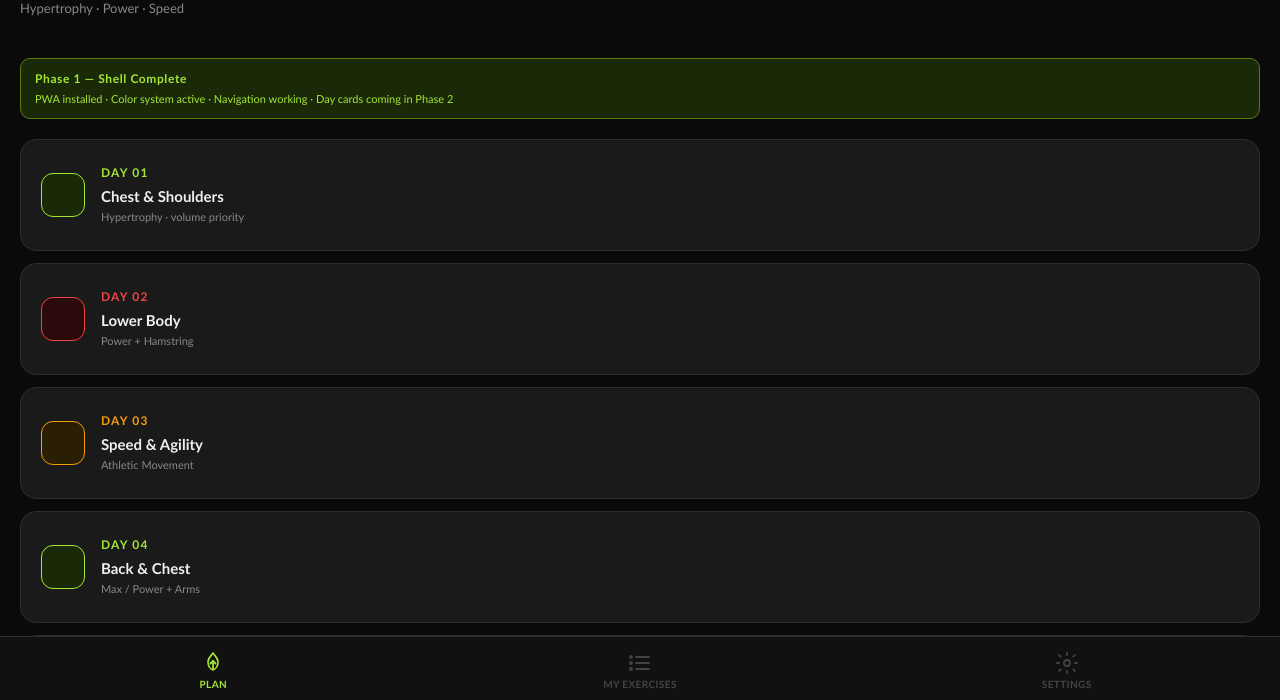
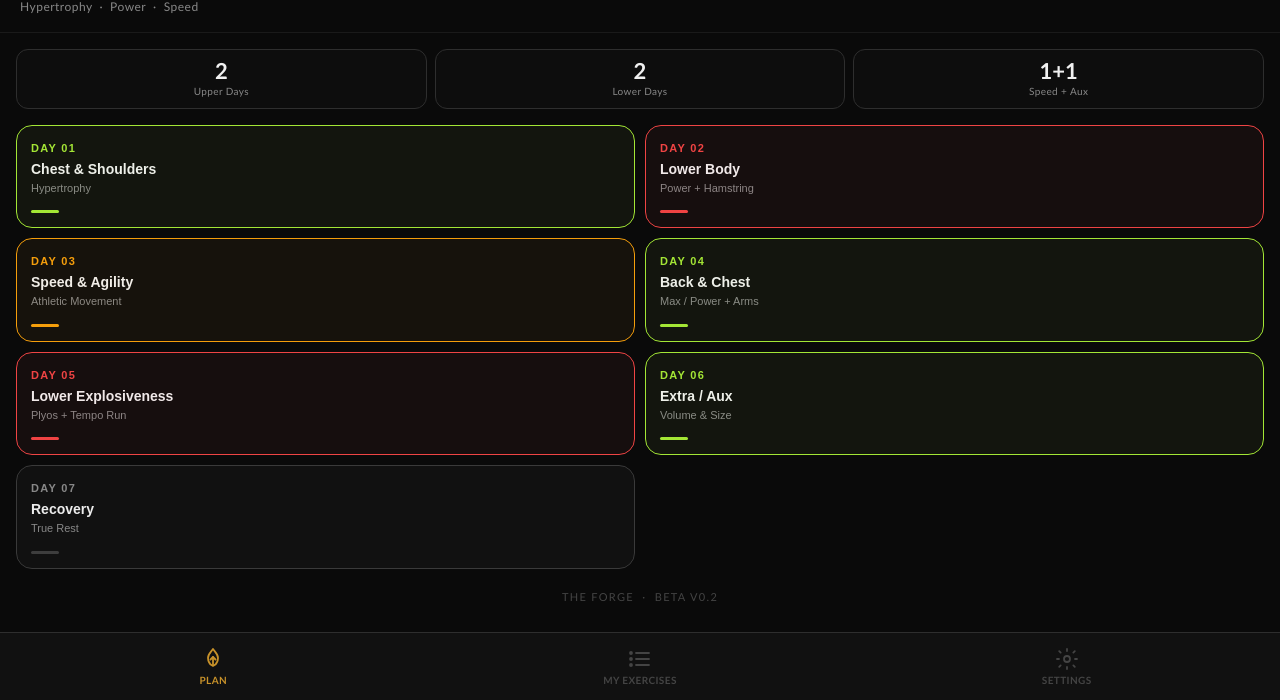
Before and after one commit to Apesce88/the_forge, a plain HTML site: page index.html in a window 1280 px wide. Shown: the part 100-800 px from the top of the page. Drawn offline with Linux system fonts and the light colour scheme.

Commit message:
Update index.html

```diff
--- a/index.html
+++ b/index.html
@@ -2,42 +2,37 @@
 <html lang="en">
 <head>
   <meta charset="UTF-8"/>
-
-  <!-- ── PWA Meta Tags ── -->
-  <!-- These tell iPhone Safari to treat this as a standalone app -->
   <meta name="apple-mobile-web-app-capable" content="yes"/>
   <meta name="apple-mobile-web-app-status-bar-style" content="black-translucent"/>
   <meta name="apple-mobile-web-app-title" content="The Forge"/>
   <meta name="mobile-web-app-capable" content="yes"/>
-
-  <!-- ── Viewport ── -->
-  <!-- viewport-fit=cover lets content go behind the notch/dynamic island -->
   <meta name="viewport" content="width=device-width, initial-scale=1.0, viewport-fit=cover"/>
-
+  <link href="https://fonts.googleapis.com/css2?family=Cinzel:wght@700;900&family=Bebas+Neue&display=swap" rel="stylesheet"/>
   <title>The Forge</title>
 
   <style>
     /* ── Color Palette ── */
     :root {
-      --black:      #0a0a0a;
-      --grey-dark:  #111111;
-      --grey-mid:   #1a1a1a;
-      --grey-card:  #222222;
-      --grey-light: #2e2e2e;
-      --grey-muted: #3a3a3a;
-      --lime:       #a3e635;
-      --lime-dark:  #5a7d10;
-      --lime-dim:   #1a2a08;
-      --red:        #ef4444;
-      --red-dim:    #2a0a0a;
-      --gold:       #f59e0b;
-      --gold-dim:   #2a1e04;
-      --white:      #ffffff;
-      --text-pri:   #f0f0f0;
-      --text-sec:   #888888;
-      --text-mute:  #444444;
-
-      /* Safe area insets for iPhone notch / home bar */
+      --black:       #0a0a0a;
+      --grey-dark:   #111111;
+      --grey-mid:    #1a1a1a;
+      --grey-card:   #222222;
+      --grey-light:  #2e2e2e;
+      --grey-muted:  #3a3a3a;
+      --lime:        #a3e635;
+      --lime-dark:   #5a7d10;
+      --lime-dim:    #1a2a08;
+      --red:         #ef4444;
+      --red-dim:     #2a0a0a;
+      --gold:        #f59e0b;
+      --gold-metal:  #c8922a;
+      --gold-dim:    #2a1e04;
+      --white:       #ffffff;
+      --text-pri:    #f0f0f0;
+      --text-sec:    #888888;
+      --text-mute:   #444444;
+      --font-title: 'Cinzel', serif;
+      --font-body:  'Bebas Neue', sans-serif;
       --sat: env(safe-area-inset-top, 0px);
       --sab: env(safe-area-inset-bottom, 0px);
       --sal: env(safe-area-inset-left, 0px);
@@ -52,7 +47,6 @@
       -webkit-tap-highlight-color: transparent;
     }
 
-    /* ── Base ── */
     html, body {
       height: 100%;
       background: var(--black);
@@ -60,7 +54,7 @@
       font-family: 'Trebuchet MS', 'Segoe UI', sans-serif;
       font-size: 16px;
       line-height: 1.5;
-      overflow: hidden; /* app shell handles its own scroll */
+      overflow: hidden;
       -webkit-font-smoothing: antialiased;
     }
 
@@ -70,21 +64,18 @@
       inset: 0;
       display: flex;
       flex-direction: column;
-      /* Respect iPhone safe areas */
       padding-top: var(--sat);
-      padding-bottom: var(--sab);
       padding-left: var(--sal);
       padding-right: var(--sar);
       background: var(--black);
     }
 
-    /* ── Screen Container ── */
-    /* This is the scrollable middle section between header and nav */
     #screen {
       flex: 1;
       overflow-y: auto;
       -webkit-overflow-scrolling: touch;
       overscroll-behavior: contain;
+      padding-bottom: calc(16px + var(--sab));
     }
 
     /* ── Bottom Navigation ── */
@@ -93,8 +84,7 @@
       background: var(--grey-dark);
       border-top: 1px solid var(--grey-light);
       padding: 8px 0 4px;
-      /* Extra padding for iPhone home bar */
-      padding-bottom: calc(4px + var(--sab));
+      padding-bottom: calc(8px + var(--sab));
       flex-shrink: 0;
     }
 
@@ -117,9 +107,7 @@
       transition: color 0.15s;
     }
 
-    .nav-btn.active {
-      color: var(--lime);
-    }
+    .nav-btn.active { color: var(--gold-metal); }
 
     .nav-btn svg {
       width: 24px;
@@ -131,9 +119,11 @@
       stroke-linejoin: round;
     }
 
-    /* ── Home Screen ── */
+    /* ── Home Header ── */
     .home-header {
-      padding: 32px 20px 20px;
+      padding: 28px 20px 16px;
+      border-bottom: 1px solid var(--grey-mid);
+      margin-bottom: 16px;
     }
 
     .home-eyebrow {
@@ -141,103 +131,165 @@
       font-weight: 600;
       letter-spacing: 0.18em;
       text-transform: uppercase;
-      color: var(--lime);
+      color: var(--gold-metal);
       margin-bottom: 4px;
     }
 
     .home-title {
-      font-size: 28px;
+      font-size: 30px;
       font-weight: 700;
       color: var(--text-pri);
-      letter-spacing: 0.02em;
+      letter-spacing: 0.04em;
+      font-family: var(--font-title);
+    }
+
+    .home-title span {
+      color: var(--lime);
     }
 
     .home-subtitle {
-      font-size: 13px;
+      font-size: 12px;
       color: var(--text-sec);
       margin-top: 4px;
+      letter-spacing: 0.04em;
     }
 
-    /* ── Placeholder content ── */
-    .placeholder-section {
-      padding: 20px;
+    /* ── Stats Row ── */
+    .stats-row {
+      display: grid;
+      grid-template-columns: 1fr 1fr 1fr;
+      gap: 8px;
+      padding: 0 16px 16px;
     }
 
-    .placeholder-card {
-      background: var(--grey-mid);
+    .stat-card {
+      background: #0d0d0d;
       border: 1px solid var(--grey-light);
-      border-radius: 16px;
-      padding: 24px 20px;
-      margin-bottom: 12px;
-      display: flex;
-      align-items: center;
-      gap: 16px;
+      border-radius: 12px;
+      padding: 10px 8px;
+      text-align: center;
     }
 
-    .placeholder-dot {
-      width: 44px;
-      height: 44px;
-      border-radius: 12px;
-      flex-shrink: 0;
+    .stat-num {
+      font-size: 22px;
+      font-weight: 700;
+      color: var(--text-pri);
+      line-height: 1;
     }
 
-    .placeholder-dot.lime  { background: var(--lime-dim);  border: 1px solid var(--lime); }
-    .placeholder-dot.red   { background: var(--red-dim);   border: 1px solid var(--red); }
-    .placeholder-dot.gold  { background: var(--gold-dim);  border: 1px solid var(--gold); }
-    .placeholder-dot.grey  { background: var(--grey-card); border: 1px solid var(--grey-muted); }
+    .stat-label {
+      font-size: 10px;
+      color: var(--text-sec);
+      margin-top: 3px;
+      letter-spacing: 0.04em;
+      line-height: 1.3;
+    }
 
-    .placeholder-text .label {
-      font-size: 12px;
+    /* ── Day Grid ── */
+    .day-grid {
+      display: grid;
+      grid-template-columns: 1fr 1fr;
+      gap: 10px;
+      padding: 0 16px;
+    }
+
+    .day-card {
+      background: #0d0d0d;
+      border-radius: 16px;
+      padding: 16px 14px 14px;
+      cursor: pointer;
+      text-align: left;
+      border: 1px solid var(--grey-light);
+      transition: transform 0.12s, border-color 0.12s;
+      position: relative;
+      overflow: hidden;
+      -webkit-tap-highlight-color: transparent;
+      /* Full width of last card if odd number */
+    }
+
+    .day-card:active {
+      transform: scale(0.96);
+    }
+
+    /* Color tint overlay on card */
+    .day-card::before {
+      content: '';
+      position: absolute;
+      inset: 0;
+      border-radius: 16px;
+      opacity: 0.04;
+      pointer-events: none;
+    }
+
+    .day-card.lime  { border-color: var(--lime); border-width: 1.5px; }
+    .day-card.lime::before  { background: var(--lime); }
+
+    .day-card.red   { border-color: var(--red); border-width: 1.5px; }
+    .day-card.red::before   { background: var(--red); }
+
+    .day-card.gold  { border-color: var(--gold); border-width: 1.5px; }
+    .day-card.gold::before  { background: var(--gold); }
+
+    .day-card.grey  { border-color: var(--grey-muted); border-width: 1.5px; }
+    .day-card.grey::before  { background: #888; }
+
+    .day-number {
+      font-size: 11px;
       font-weight: 700;
-      letter-spacing: 0.1em;
+      letter-spacing: 0.12em;
       text-transform: uppercase;
+      margin-bottom: 6px;
+    }
+
+    .day-card.lime  .day-number { color: var(--lime); }
+    .day-card.red   .day-number { color: var(--red); }
+    .day-card.gold  .day-number { color: var(--gold); }
+    .day-card.grey  .day-number { color: var(--text-sec); }
+
+    .day-title {
+      font-size: 14px;
+      font-weight: 700;
+      color: var(--text-pri);
+      line-height: 1.3;
       margin-bottom: 3px;
     }
 
-    .placeholder-text .label.lime  { color: var(--lime); }
-    .placeholder-text .label.red   { color: var(--red); }
-    .placeholder-text .label.gold  { color: var(--gold); }
-    .placeholder-text .label.grey  { color: var(--text-sec); }
-
-    .placeholder-text .title {
-      font-size: 15px;
-      font-weight: 700;
-      color: var(--text-pri);
+    .day-subtitle {
+      font-size: 11px;
+      color: var(--text-sec);
+      line-height: 1.4;
     }
 
-    .placeholder-text .sub {
-      font-size: 11px;
-      color: var(--text-sec);
-      margin-top: 2px;
+    /* Color bar at bottom of card */
+    .day-bar {
+      height: 3px;
+      border-radius: 2px;
+      margin-top: 14px;
+      width: 28px;
     }
 
-    /* Phase label */
-    .phase-badge {
-      margin: 20px 20px 0;
-      background: var(--lime-dim);
-      border: 1px solid var(--lime-dark);
-      border-radius: 10px;
-      padding: 10px 14px;
+    .day-card.lime .day-bar { background: var(--lime); }
+    .day-card.red  .day-bar { background: var(--red); }
+    .day-card.gold .day-bar { background: var(--gold); }
+    .day-card.grey .day-bar { background: var(--grey-muted); }
+
+    /* Forge mark */
+    .forge-mark {
+      text-align: center;
       font-size: 11px;
-      color: var(--lime);
-      line-height: 1.6;
+      color: var(--text-mute);
+      letter-spacing: 0.12em;
+      text-transform: uppercase;
+      padding: 20px 0 8px;
     }
 
-    .phase-badge strong {
-      display: block;
-      font-size: 12px;
-      margin-bottom: 2px;
-      letter-spacing: 0.05em;
-    }
-
-    /* Coming soon screen */
+    /* ── Coming Soon ── */
     .coming-soon {
       display: flex;
       flex-direction: column;
       align-items: center;
       justify-content: center;
-      height: 100%;
-      min-height: 300px;
+      min-height: 400px;
       padding: 40px 20px;
       text-align: center;
       gap: 12px;
@@ -247,7 +299,7 @@
       width: 64px;
       height: 64px;
       border-radius: 20px;
-      background: var(--grey-mid);
+      background: #0d0d0d;
       border: 1px solid var(--grey-light);
       display: flex;
       align-items: center;
@@ -258,7 +310,7 @@
     .coming-soon-icon svg {
       width: 32px;
       height: 32px;
-      stroke: var(--lime);
+      stroke: var(--gold-metal);
       fill: none;
       stroke-width: 1.6;
       stroke-linecap: round;
@@ -278,39 +330,26 @@
       line-height: 1.6;
     }
 
-    .forge-mark {
-      font-size: 11px;
-      color: var(--text-mute);
-      letter-spacing: 0.12em;
-      text-transform: uppercase;
-      margin-top: 8px;
+    .coming-soon .forge-mark {
+      padding: 8px 0 0;
     }
   </style>
 </head>
 <body>
+<div id="app">
+  <div id="screen"></div>
 
-<div id="app">
-
-  <!-- ── Scrollable Screen Area ── -->
-  <div id="screen">
-    <!-- JS renders the current screen here -->
-  </div>
-
-  <!-- ── Bottom Navigation ── -->
   <nav id="bottom-nav">
-
     <button class="nav-btn active" id="nav-plan" onclick="navigate('plan')">
-      <!-- Fire emblem with upward arrow rising from within -->
       <svg viewBox="0 0 24 24" aria-hidden="true">
-        <path d="M12 2 C10 5 7 7 7 11 C7 15.5 9.5 18 12 19 C14.5 18 17 15.5 17 11 C17 7 14 5 12 2 Z" stroke-width="1.6"/>
-        <line x1="12" y1="18" x2="12" y2="10" stroke-width="1.8"/>
-        <polyline points="9.5 12.5 12 10 14.5 12.5" stroke-width="1.8"/>
+        <path d="M12 2 C10 5 7 7 7 11 C7 15.5 9.5 18 12 19 C14.5 18 17 15.5 17 11 C17 7 14 5 12 2 Z"/>
+        <line x1="12" y1="18" x2="12" y2="10"/>
+        <polyline points="9.5 12.5 12 10 14.5 12.5"/>
       </svg>
       Plan
     </button>
 
     <button class="nav-btn" id="nav-exercises" onclick="navigate('exercises')">
-      <!-- List icon -->
       <svg viewBox="0 0 24 24" aria-hidden="true">
         <line x1="8" y1="6" x2="21" y2="6"/>
         <line x1="8" y1="12" x2="21" y2="12"/>
@@ -323,173 +362,111 @@
     </button>
 
     <button class="nav-btn" id="nav-settings" onclick="navigate('settings')">
-      <!-- Gear icon -->
       <svg viewBox="0 0 24 24" aria-hidden="true">
         <circle cx="12" cy="12" r="3"/>
         <path d="M12 2v2M12 20v2M4.22 4.22l1.42 1.42M18.36 18.36l1.42 1.42M2 12h2M20 12h2M4.22 19.78l1.42-1.42M18.36 5.64l1.42-1.42"/>
       </svg>
       Settings
     </button>
-
   </nav>
 </div>
 
 <script>
+  // ── Day Data ───────────────────────────────────────────────────────────────
+  // Each day has a color class matching our CSS: lime / red / gold / grey
+  var DAYS = [
+    { num:'01', title:'Chest & Shoulders', sub:'Hypertrophy',        color:'lime' },
+    { num:'02', title:'Lower Body',        sub:'Power + Hamstring',  color:'red'  },
+    { num:'03', title:'Speed & Agility',   sub:'Athletic Movement',  color:'gold' },
+    { num:'04', title:'Back & Chest',      sub:'Max / Power + Arms', color:'lime' },
+    { num:'05', title:'Lower Explosiveness', sub:'Plyos + Tempo Run',color:'red'  },
+    { num:'06', title:'Extra / Aux',       sub:'Volume & Size',      color:'lime' },
+    { num:'07', title:'Recovery',          sub:'True Rest',          color:'grey' },
+  ];
+
   // ── State ──────────────────────────────────────────────────────────────────
-  // This is the single source of truth for what screen is showing.
-  // In later phases, all app data (plan, library, settings) lives here too.
-  var state = {
-    view: 'plan'
-  };
+  var state = { view: 'plan' };
 
   // ── Navigate ───────────────────────────────────────────────────────────────
-  // Called when a nav button is tapped. Updates state and re-renders.
   function navigate(view) {
     state.view = view;
-
-    // Update nav button active states
-    document.querySelectorAll('.nav-btn').forEach(function(btn) {
-      btn.classList.remove('active');
+    document.querySelectorAll('.nav-btn').forEach(function(b) {
+      b.classList.remove('active');
     });
-    var activeBtn = document.getElementById('nav-' + view);
-    if (activeBtn) activeBtn.classList.add('active');
-
-    // Render the correct screen
+    var btn = document.getElementById('nav-' + view);
+    if (btn) btn.classList.add('active');
     render();
   }
 
   // ── Render ─────────────────────────────────────────────────────────────────
-  // Master render function. Reads state.view and draws the right screen.
-  // In later phases this grows to handle day views, modals, forms etc.
   function render() {
     var screen = document.getElementById('screen');
-
-    if (state.view === 'plan')      { screen.innerHTML = renderPlan(); }
-    if (state.view === 'exercises') { screen.innerHTML = renderExercises(); }
-    if (state.view === 'settings')  { screen.innerHTML = renderSettings(); }
+    if (state.view === 'plan')      screen.innerHTML = renderPlan();
+    if (state.view === 'exercises') screen.innerHTML = renderExercises();
+    if (state.view === 'settings')  screen.innerHTML = renderSettings();
   }
 
   // ── Screen: Plan ───────────────────────────────────────────────────────────
   function renderPlan() {
-    return `
-      <div class="home-header">
-        <div class="home-eyebrow">7-Day Program</div>
-        <div class="home-title">The Forge</div>
-        <div class="home-subtitle">Hypertrophy · Power · Speed</div>
-      </div>
+    // Build day cards HTML
+    var cardsHTML = DAYS.map(function(d, i) {
+      return '<button class="day-card ' + d.color + '" onclick="tapDay(' + i + ')">'
+        + '<div class="day-number">Day ' + d.num + '</div>'
+        + '<div class="day-title">' + d.title + '</div>'
+        + '<div class="day-subtitle">' + d.sub + '</div>'
+        + '<div class="day-bar"></div>'
+        + '</button>';
+    }).join('');
 
-      <div class="phase-badge">
-        <strong>Phase 1 — Shell Complete</strong>
-        PWA installed · Color system active · Navigation working · Day cards coming in Phase 2
-      </div>
+    return ''
+      + '<div class="home-header">'
+      +   '<div class="home-eyebrow">7-Day Program</div>'
+      +   '<div class="home-title">The Forge</div>'
+      +   '<div class="home-subtitle">Hypertrophy &nbsp;·&nbsp; Power &nbsp;·&nbsp; Speed</div>'
+      + '</div>'
+      + '<div class="stats-row">'
+      +   '<div class="stat-card"><div class="stat-num">2</div><div class="stat-label">Upper Days</div></div>'
+      +   '<div class="stat-card"><div class="stat-num">2</div><div class="stat-label">Lower Days</div></div>'
+      +   '<div class="stat-card"><div class="stat-num">1+1</div><div class="stat-label">Speed + Aux</div></div>'
+      + '</div>'
+      + '<div class="day-grid">' + cardsHTML + '</div>'
+      + '<div class="forge-mark">The Forge &nbsp;·&nbsp; Beta v0.2</div>';
+  }
 
-      <div class="placeholder-section">
-        <div class="placeholder-card">
-          <div class="placeholder-dot lime"></div>
-          <div class="placeholder-text">
-            <div class="label lime">Day 01</div>
-            <div class="title">Chest &amp; Shoulders</div>
-            <div class="sub">Hypertrophy · volume priority</div>
-          </div>
-        </div>
-        <div class="placeholder-card">
-          <div class="placeholder-dot red"></div>
-          <div class="placeholder-text">
-            <div class="label red">Day 02</div>
-            <div class="title">Lower Body</div>
-            <div class="sub">Power + Hamstring</div>
-          </div>
-        </div>
-        <div class="placeholder-card">
-          <div class="placeholder-dot gold"></div>
-          <div class="placeholder-text">
-            <div class="label gold">Day 03</div>
-            <div class="title">Speed &amp; Agility</div>
-            <div class="sub">Athletic Movement</div>
-          </div>
-        </div>
-        <div class="placeholder-card">
-          <div class="placeholder-dot lime"></div>
-          <div class="placeholder-text">
-            <div class="label lime">Day 04</div>
-            <div class="title">Back &amp; Chest</div>
-            <div class="sub">Max / Power + Arms</div>
-          </div>
-        </div>
-        <div class="placeholder-card">
-          <div class="placeholder-dot red"></div>
-          <div class="placeholder-text">
-            <div class="label red">Day 05</div>
-            <div class="title">Lower Explosiveness</div>
-            <div class="sub">Plyos + Tempo Run</div>
-          </div>
-        </div>
-        <div class="placeholder-card">
-          <div class="placeholder-dot lime"></div>
-          <div class="placeholder-text">
-            <div class="label lime">Day 06</div>
-            <div class="title">Extra / Aux</div>
-            <div class="sub">Volume &amp; Size</div>
-          </div>
-        </div>
-        <div class="placeholder-card">
-          <div class="placeholder-dot grey"></div>
-          <div class="placeholder-text">
-            <div class="label grey">Day 07</div>
-            <div class="title">Recovery</div>
-            <div class="sub">True Rest</div>
-          </div>
-        </div>
-      </div>
-
-      <div style="text-align:center; padding: 12px 0 32px;">
-        <div class="forge-mark">The Forge · Beta v0.1</div>
-      </div>
-    `;
+  // ── Day tap (placeholder — Phase 3 wires this up) ─────────────────────────
+  function tapDay(index) {
+    // Phase 3 will navigate to the day detail view
+    // For now just a visual confirmation it's tappable
+    var day = DAYS[index];
+    alert('Day ' + day.num + ' — ' + day.title + '\n\nFull workout view coming in Phase 3.');
   }
 
   // ── Screen: My Exercises ───────────────────────────────────────────────────
   function renderExercises() {
-    return `
-      <div class="coming-soon">
-        <div class="coming-soon-icon">
-          <svg viewBox="0 0 24 24" aria-hidden="true">
-            <line x1="8" y1="6" x2="21" y2="6"/>
-            <line x1="8" y1="12" x2="21" y2="12"/>
-            <line x1="8" y1="18" x2="21" y2="18"/>
-            <circle cx="3" cy="6" r="1" fill="currentColor"/>
-            <circle cx="3" cy="12" r="1" fill="currentColor"/>
-            <circle cx="3" cy="18" r="1" fill="currentColor"/>
-          </svg>
-        </div>
-        <h2>My Exercises</h2>
-        <p>Your personal exercise bank. Removed exercises will live here and can be added back to any workout day.</p>
-        <div class="forge-mark">Coming in Phase 6</div>
-      </div>
-    `;
+    return '<div class="coming-soon">'
+      + '<div class="coming-soon-icon">'
+      +   '<svg viewBox="0 0 24 24"><line x1="8" y1="6" x2="21" y2="6"/><line x1="8" y1="12" x2="21" y2="12"/><line x1="8" y1="18" x2="21" y2="18"/><circle cx="3" cy="6" r="1" fill="currentColor"/><circle cx="3" cy="12" r="1" fill="currentColor"/><circle cx="3" cy="18" r="1" fill="currentColor"/></svg>'
+      + '</div>'
+      + '<h2>My Exercises</h2>'
+      + '<p>Your personal exercise bank. Removed exercises live here and can be added back to any workout day.</p>'
+      + '<div class="forge-mark">Coming in Phase 6</div>'
+      + '</div>';
   }
 
   // ── Screen: Settings ───────────────────────────────────────────────────────
   function renderSettings() {
-    return `
-      <div class="coming-soon">
-        <div class="coming-soon-icon">
-          <svg viewBox="0 0 24 24" aria-hidden="true">
-            <circle cx="12" cy="12" r="3"/>
-            <path d="M12 2v2M12 20v2M4.22 4.22l1.42 1.42M18.36 18.36l1.42 1.42M2 12h2M20 12h2M4.22 19.78l1.42-1.42M18.36 5.64l1.42-1.42"/>
-          </svg>
-        </div>
-        <h2>Settings</h2>
-        <p>Gemini API key, auto-fill preferences, and app options will live here.</p>
-        <div class="forge-mark">Coming in Phase 7</div>
-      </div>
-    `;
+    return '<div class="coming-soon">'
+      + '<div class="coming-soon-icon">'
+      +   '<svg viewBox="0 0 24 24"><circle cx="12" cy="12" r="3"/><path d="M12 2v2M12 20v2M4.22 4.22l1.42 1.42M18.36 18.36l1.42 1.42M2 12h2M20 12h2M4.22 19.78l1.42-1.42M18.36 5.64l1.42-1.42"/></svg>'
+      + '</div>'
+      + '<h2>Settings</h2>'
+      + '<p>Gemini API key, auto-fill preferences, and app options will live here.</p>'
+      + '<div class="forge-mark">Coming in Phase 7</div>'
+      + '</div>';
   }
 
   // ── Boot ───────────────────────────────────────────────────────────────────
-  // Runs once when the page loads. Draws the initial screen.
   render();
 </script>
-
 </body>
 </html>
```
